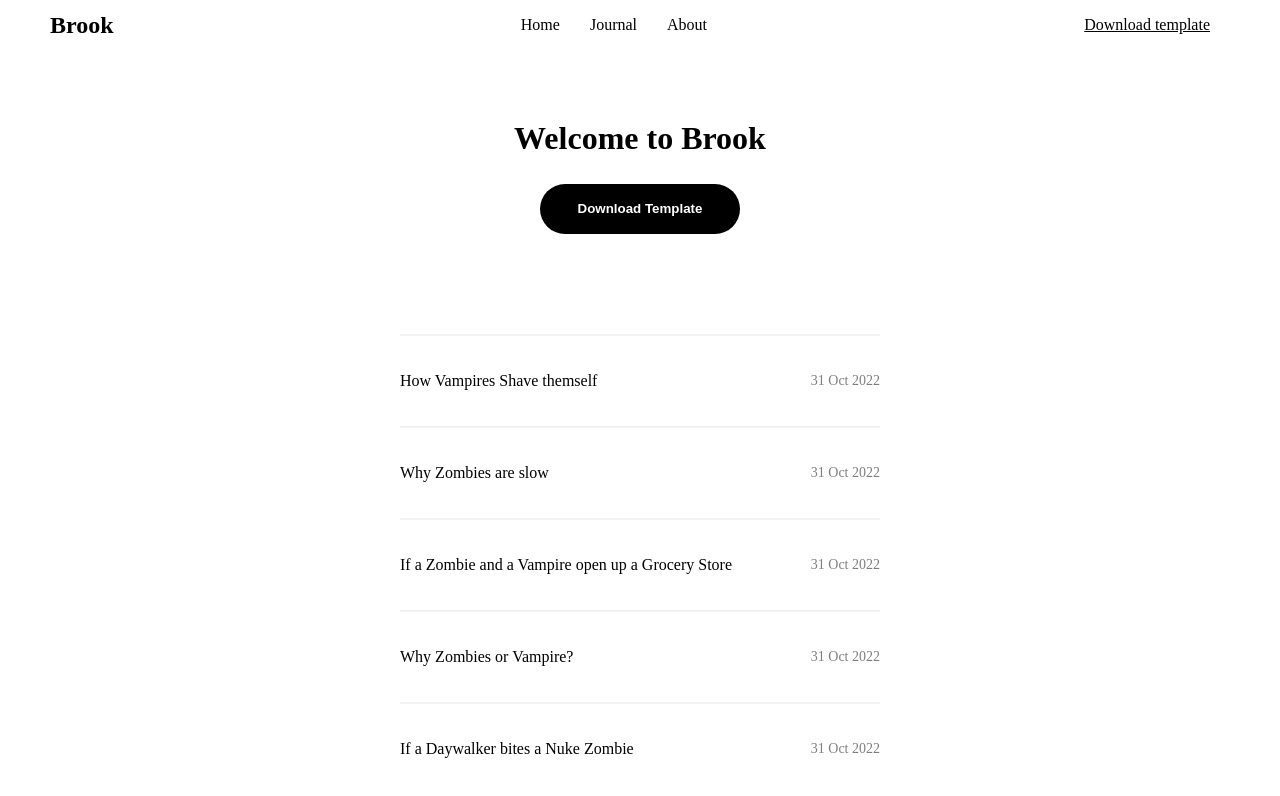
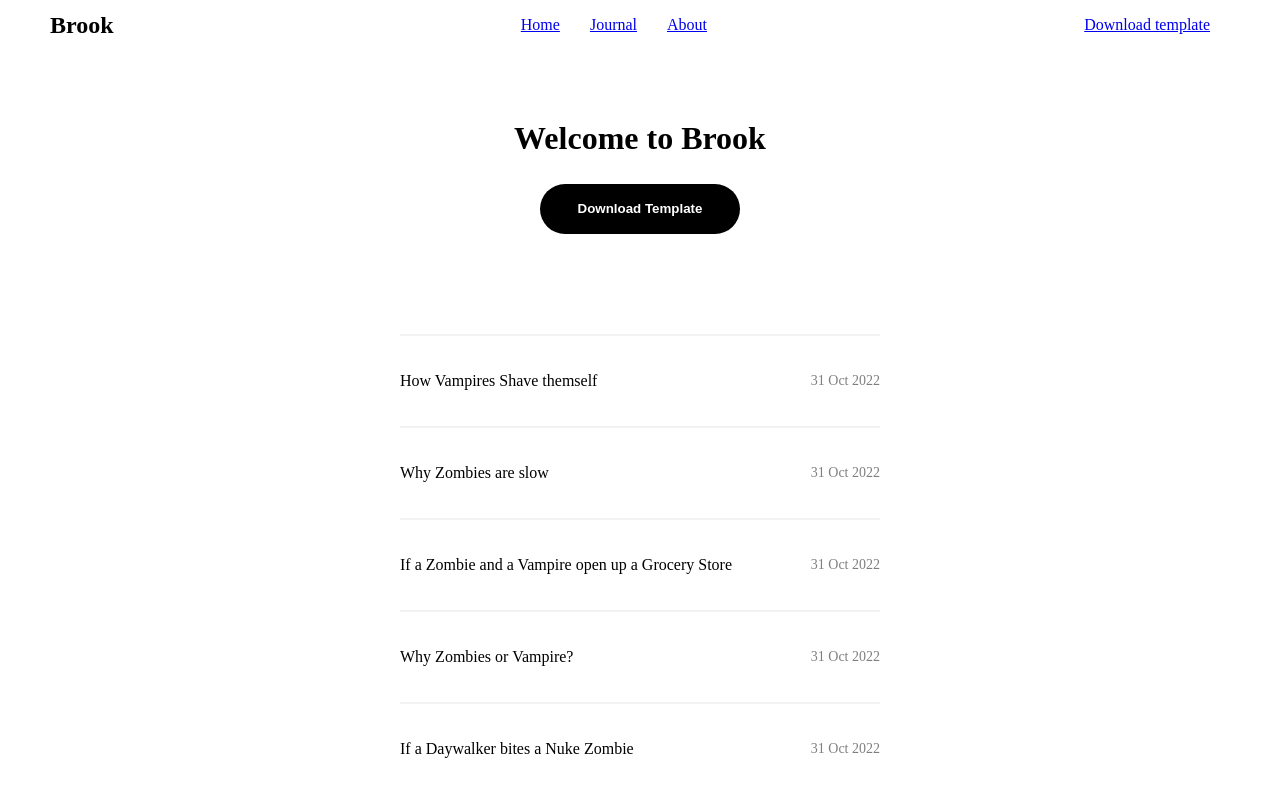
Before and after one commit to iamdeyg/Brook, a plain HTML site: page index.html in a window 1280 px wide. Drawn offline with Linux system fonts and the light colour scheme.

Commit message:
made buttons clickable

```diff
--- a/index.html
+++ b/index.html
@@ -11,11 +11,11 @@
       <div class="flex maindiv">
         <div class="logo"><p>Brook</p></div>
         <div class="flex subdiv">
-          <div class="optn">Home</div>
-          <div class="optn">Journal</div>
-          <div class="optn">About</div>
+          <a class="optn" href="#">Home</a>
+          <a class="optn" href="#">Journal</a>
+          <a class="optn" href="#">About</a>
         </div>
-        <div class="optn1"><p>Download template</p></div>
+        <a class="optn1" href="#">Download template</a>
       </div>
     </header>
     <section class="main-sec">
```
